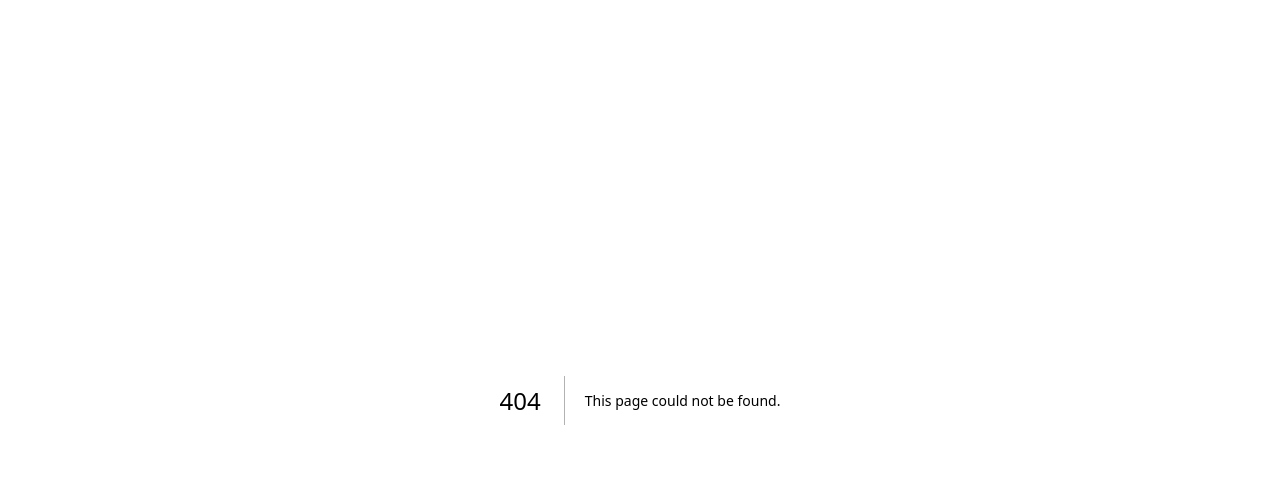
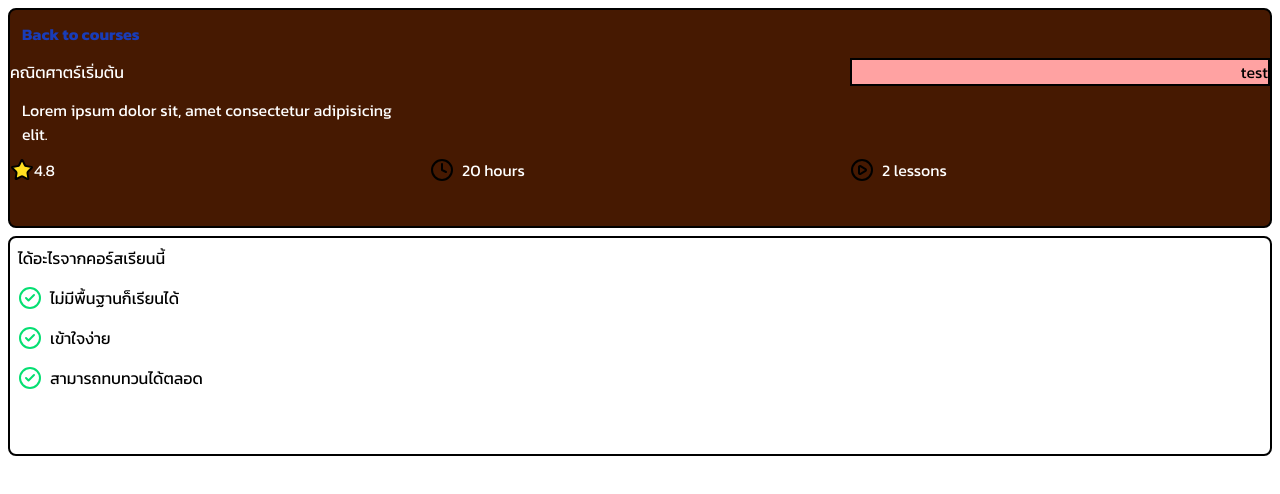
Before and after one commit to suttirakcha/ui-learney, a Next.js app: page /course/coursedetail in a window 1280 px wide. Before the commit this address had no page. Shown: the top 494 px of the page. Built offline with nearby package versions, Linux system fonts and the light colour scheme.

Commit message:
feat:add coursedetails

```diff
--- a/package.json
+++ b/package.json
@@ -9,6 +9,7 @@
     "lint": "eslint"
   },
   "dependencies": {
+    "lucide-react": "^1.7.0",
     "next": "16.2.0",
     "react": "19.2.4",
     "react-dom": "19.2.4"
--- /dev/null
+++ b/src/app/(main)/course/coursedetail/page.tsx
@@ -0,0 +1,9 @@
+import CourseDetailsPage from '@/components/course/coursedetails/DetailPage';
+
+export default function DetailCourse() {
+  return (
+    <>
+      <CourseDetailsPage />
+    </>
+  );
+}
--- a/src/app/(main)/lesson/page.tsx
+++ b/src/app/(main)/lesson/page.tsx
@@ -6,17 +6,31 @@ export const metadata: Metadata = {
 
 export default function LessonPage() {
   return (
-    <div className="min-h-screen p-2">
-      <div className="flex justify-center text-3xl text-red-500 ">
-        บทเรียนภาษาอังกฤษ
+    <>
+      <div className="bg-amber-500 grid grid-cols-2  items-center h-15 max-w-full">
+        <div className=" font-semibold w-500">กลับหน้าแรก</div>
+        <div className="font-semibold justify-end">ความคืบหน้า</div>
       </div>
-      <h1 className="font-bold p-6">ความคืบหน้าของบทเรียน</h1>
-      <div>วาง video คอร์ส</div>
-      แนะนำคอร์ส
-      <div></div>
-      <div className="font-semibold p-6">
-        <div>เนื้อหาบทถัดไป</div>
+
+      <div className="p-6">
+        <div className="flex justify-center text-3xl text-red-500 p-6">
+          บทเรียนภาษาอังกฤษ
+        </div>
+
+        <div className="flex justify-center p-6 py-2">วาง video คอร์ส</div>
+
+        <div className="flex justify-center">
+          <div className="font-bold p-8 border-2 max-w-45">แนะนำคอร์ส</div>
+        </div>
+
+        <div className="w-full flex justify-end">
+          <div className="grid font-bold border-2 max-w-95 p-6">
+            เนื้อหาบทเรียน
+          </div>
+        </div>
+
+        <div className="font-bold grid justify-end">บทถัดไป</div>
       </div>
-    </div>
+    </>
   );
 }
--- /dev/null
+++ b/src/components/course/coursedetails/DetailPage.tsx
@@ -0,0 +1,56 @@
+import { CircleCheck, CirclePlay, Clock, Star } from 'lucide-react';
+
+export default function CourseDetailsPage() {
+  return (
+    <>
+      <div className="bg-amber-950 border-2 rounded-lg h-55 m-2">
+        <button className="text-blue-800 font-bold p-3">Back to courses</button>
+        <div className="grid grid-cols-3 max-w-full">
+          <div className="grid items-center text-white col-span-2">
+            คณิตศาตร์เริ่มต้น
+          </div>
+          <div className="grid bg-red-300 col-span-1 border-2 justify-end items-end">
+            test
+          </div>
+          <p className="text-white p-3">
+            Lorem ipsum dolor sit, amet consectetur adipisicing elit.
+          </p>
+        </div>
+
+        <div className="grid grid-cols-3">
+          <div className="flex flex-between">
+            <Star className="fill-yellow-300 col-span-1" />
+            <p className="text-white text-center gap-2"> 4.8</p>
+          </div>
+          <div className="flex flex-between gap-2">
+            <Clock />
+            <p className="text-white gap-2"> 20 hours</p>
+          </div>
+          <div className="flex flex-between gap-2">
+            <CirclePlay />
+            <p className="text-white gap-2"> 2 lessons</p>
+          </div>
+        </div>
+      </div>
+
+      {/* {what will your learn} */}
+      <div className="flex-col border-2 rounded-lg h-55 m-2">
+        <h1 className="p-2">ได้อะไรจากคอร์สเรียนนี้</h1>
+        <div className="flex gap-2 p-2">
+          <CircleCheck className="text-green-400" />
+          <p>ไม่มีพื้นฐานก็เรียนได้</p>
+        </div>
+
+        <div className="flex gap-2 p-2">
+          <CircleCheck className="text-green-400" />
+          <p>เข้าใจง่าย</p>
+        </div>
+
+        <div className="flex gap-2 p-2">
+          <CircleCheck className="text-green-400" />
+          <p>สามารถทบทวนได้ตลอด</p>
+        </div>
+      </div>
+    </>
+  );
+}
```
Also changed, not shown: 1 other file (tests, documents, lock files or other folders).
